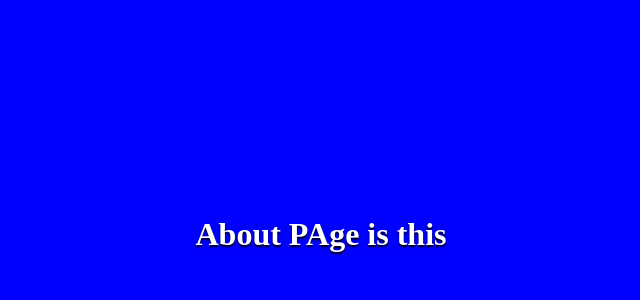
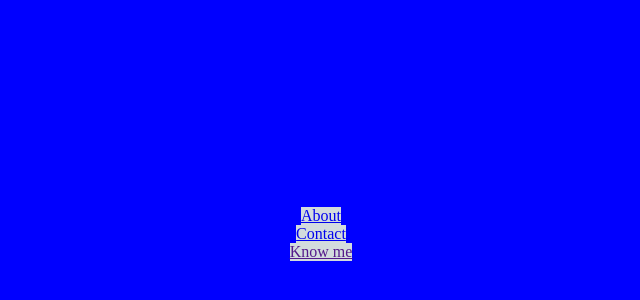
Before and after one commit to ayush007-ak/React-js-pratice-and-revision, a React (Create React App) app: page / in a window 1280 px wide. Shown: the part 166-466 px from the top of the page, without its empty margins (319-959 px from the left). Built offline with nearby package versions, Linux system fonts and the light colour scheme; a web font is replaced by a local one.

Commit message:
REact root render method

```diff
--- a/package.json
+++ b/package.json
@@ -13,6 +13,7 @@
     "react": "^16.13.1",
     "react-dom": "^16.13.1",
     "react-router": "^5.2.0",
+    "react-router-dom": "^5.2.0",
     "react-scripts": "3.4.3"
   },
   "scripts": {
--- a/src/About.jsx
+++ b/src/About.jsx
@@ -1,14 +1,14 @@
-import React from 'react'
+// import React from 'react'
 
-const About = () => {
-    return (
-        <div>
-            <h1> About PAge is this</h1>
-        </div>
-    )
-}
+// const About = () => {
+//     return (
+//         <div>
+//             <h1> About PAge is this</h1>
+//         </div>
+//     )
+// }
 
-export default About
+// export default About
 
 
 
--- a/src/App.js
+++ b/src/App.js
@@ -1,21 +1,12 @@
-//client side routing hoti ha React router ma / Client side rendering use kr rhe ha jo ki super fast ha server side rendering se.
+import React from 'react'
+import Navbar from './Navbar'
 
-
-
-import React from 'react'
-import {Route , Switch} from 'react-router-dom';
-import About from './About';
-import Contact from './Contact';
 const App = () => {
     return (
         <div>
-        <Switch>
-            <Route path = '/' component={About}/>
-            <Route  path='/Contact' component={Contact}/>
-        </Switch>
+            <Navbar/>
         </div>
     )
-
 }
 
 export default App
@@ -60,23 +51,25 @@ export default App
 
 
 
+//client side routing hoti ha React router ma / Client side rendering use kr rhe ha jo ki super fast ha server side rendering se.
 
+// import React from 'react'
+// import {Route , Switch} from 'react-router-dom';
+// import About from './About';
+// import Contact from './Contact';
+// const App = () => {
+//     return (
+//         <div>
+//         <Switch>
+//             <Route path = '/' component={About}/>
+//             <Route  path='/Contact' component={Contact}/>
+//         </Switch>
+//         </div>
+//     )
 
+// }
 
-
-
-
-
-
-
-
-
-
-
-
-
-
-
+// export default App
 
 
 
--- /dev/null
+++ b/src/Navbar.jsx
@@ -0,0 +1,24 @@
+import React from 'react';
+
+
+
+
+
+
+
+//HUM LINK OR NAVLINK BOTH YSE KR SKTE HA // LInk tag bina page ko reload kare change krat ah page
+import {Link} from 'react-router-dom';
+
+
+const Navbar = () => {
+    return (
+        <div>
+        <Link to='/'> About</Link>
+        <Link to='/contact'> Contact </Link>
+        <Link> Know me </Link>
+
+        </div>
+    )
+}
+
+export default Navbar
```
Also changed, not shown: 1 other file (tests, documents, lock files or other folders).
